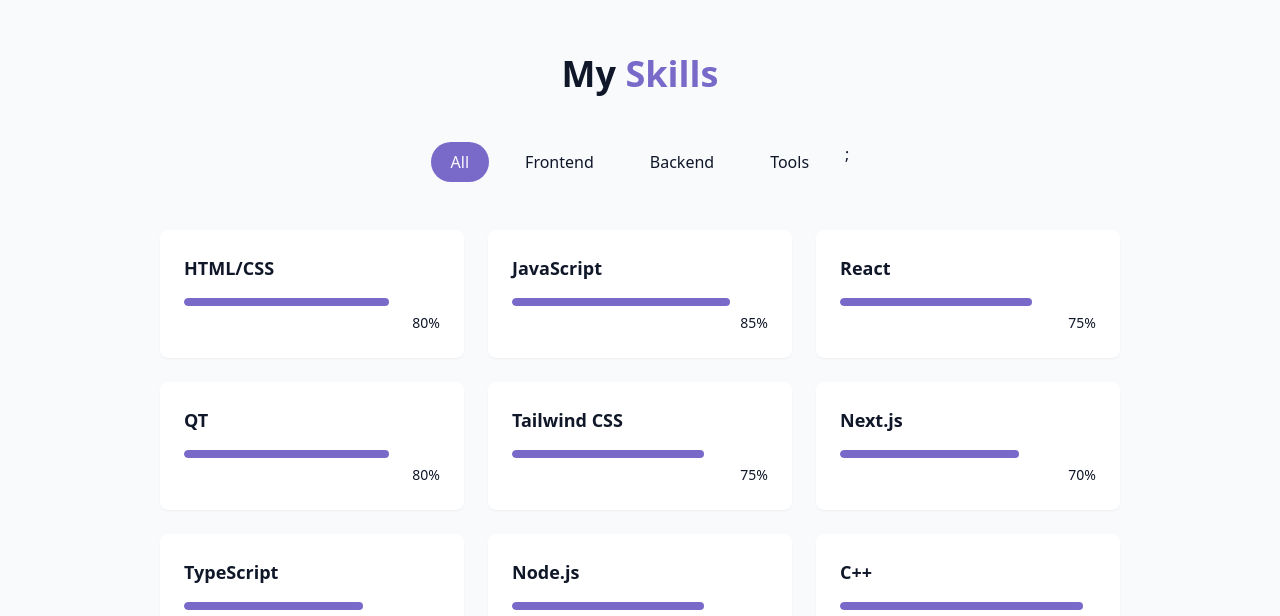
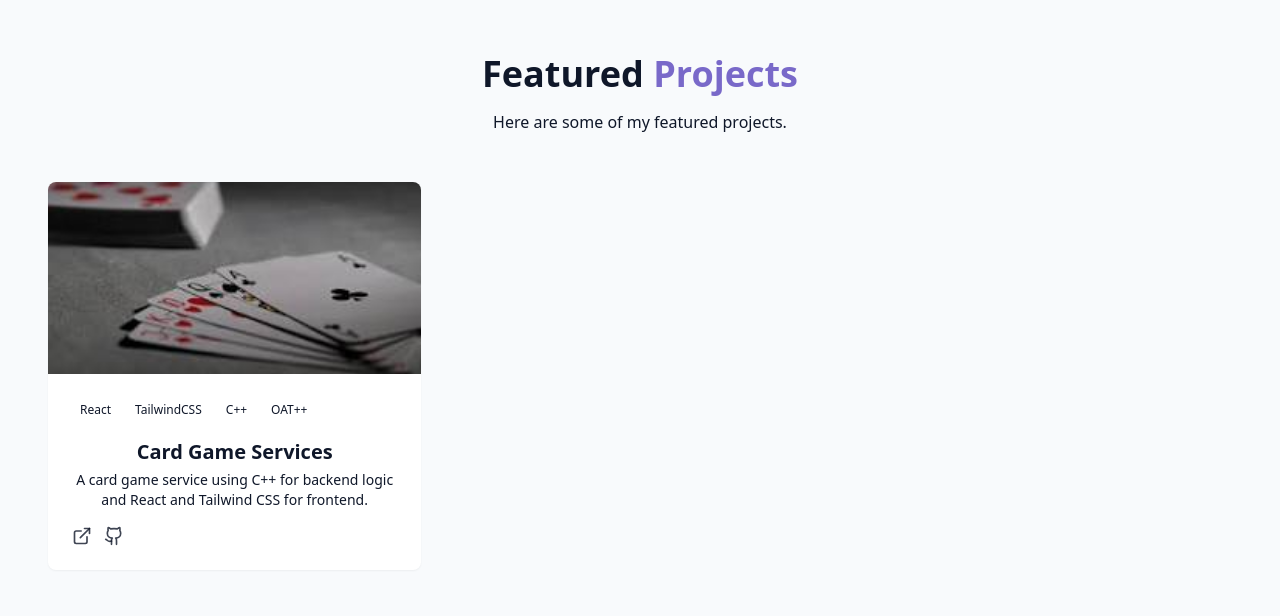
Before and after one commit to yugoo90/Web-Portfolio-, a React (Vite) app: page / in a window 1280 px wide. Shown: the part 1548-2164 px from the top of the page. Built offline with nearby package versions, Linux system fonts and the light colour scheme.

Commit message:
removed skills section

```diff
--- a/src/component/Navbar.jsx
+++ b/src/component/Navbar.jsx
@@ -6,7 +6,6 @@
 const navItems = [
     {name: "Home", href: "#hero"},
     {name: "About", href: "#about"},
-    {name: "Skills", href: "#skills"},
     {name: "Projects", href: "#projects"},
     {name: "Contact", href: "#contact"},
 ]
--- a/src/component/SkillsSection.jsx
+++ /dev/null
@@ -1,91 +0,0 @@
-import { useState } from "react";
-import {cn} from '@/lib/utils';
-
-
-const skills = [
-    // Frontend
-    {name: "HTML/CSS", level: 80, category: "frontend"},
-    {name: "JavaScript", level: 85, category: "frontend"},
-    {name: "React", level: 75, category: "frontend"},
-    {name: "QT", level: 80, category: "frontend"},
-    {name: "Tailwind CSS", level: 75, category: "frontend"},
-    {name: "Next.js", level: 70, category: "frontend"},
-    {name: "TypeScript", level: 70, category: "frontend"},
-
-    // Backend
-    {name: "Node.js", level: 75, category: "backend"},
-    {name: "C++", level: 95, category: "backend"},
-    {name: "C", level: 90, category: "backend"},
-    {name: "MYSQL", level: 85, category: "backend"},
-    {name: "PHP", level: 85, category: "backend"},
-    {name: "Python", level: 85, category: "backend"},
-    {name: "Java", level: 85, category: "backend"},
-
-    // Tools
-    {name: "Docker", level: 80, category: "tools"},
-    {name: "Git/GitHub", level: 95, category: "tools"},
-    {name: "VS Code", level: 95, category: "tools"},
-];
-
-const categories = ["all", "frontend", "backend", "tools"];
-
-export const SkillsSection = () => {
-    const [activeCategory, setActiveCategory] = useState("all");
-    const filteredSkills = skills.filter(
-        (skill) => activeCategory === "all" || skill.category === activeCategory
-    );
-
-    return (
-        <section
-            id="skills"
-            className="py-24 px-4 relative bg-secondary/30"
-        >
-            <div className="container mx-auto max-w-5xl">
-                <h2 className="text-3xl md:text-4xl font-bold mb-12 text-center"> My
-                    <span className="text-primary"> Skills</span>
-                </h2>
-
-                <div className="flex flex-wrap justify-center gap-4 mb-12">
-                    {categories.map((category, key) => (
-                        <button
-                            key={key}
-                            onClick={() => setActiveCategory(category)}
-                            className={cn(
-                                "px-5 py-2 rounded-full transistion-colors duration-300 capitalize",
-                                activeCategory === category ? "bg-primary text-primary-foreground" : "bg-secondary/70 text-foreground hover:bd-secondary"
-                            )}
-                        >
-                            {category}
-                        </button>
-                    ))};
-                </div>
-
-                <div className="grid grid-cols-1 sm:grid-cols-2 lg:grid-cols-3 gap-6">
-                    {filteredSkills.map((skill, key) => (
-                        <div key={key} className="
-                            bg-card
-                            p-6 rounded-lg
-                            shadow-xs
-                            card-hover"
-                        >
-                            <div className="text-left mb-4">
-                                <h3 className="font-semibold text-lg">
-                                    {skill.name}
-                                </h3>
-                            </div>
-                            <div className="w-full bg-secondary/50 h-2 rounded-full overflow-hidden">
-                                <div className="bg-primary h-2 rounded-full origin-left animate-[grow_1.5s_ease_out" style={{width: skill.level + "%"}}
-                                />
-                            </div>
-                            <div className="text-right mt-1">
-                                <span className="text-sm text-muted-foreground">
-                                    {skill.level}%
-                                </span>
-                            </div>
-                        </div>
-                    ))};
-                </div>
-            </div>
-        </section>
-    );
-};
--- a/src/pages/Home.jsx
+++ b/src/pages/Home.jsx
@@ -3,7 +3,6 @@
 import { Navbar } from "../component/Navbar";
 import { HeroSection } from "../component/HeroSection";
 import { AboutSection } from "../component/AboutSection";
-import { SkillsSection } from "../component/SkillsSection";
 import { ProjectsSection } from "../component/ProjectsSection";
 import { ContactSection } from "../component/ContactSection";
 import { Footer } from "../component/Footer";
@@ -25,7 +24,6 @@
       <main>
         <HeroSection />
         <AboutSection />
-        <SkillsSection />
         <ProjectsSection />
         <ContactSection />
       </main>
```
